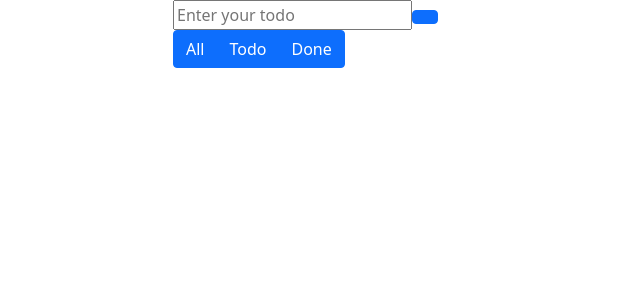
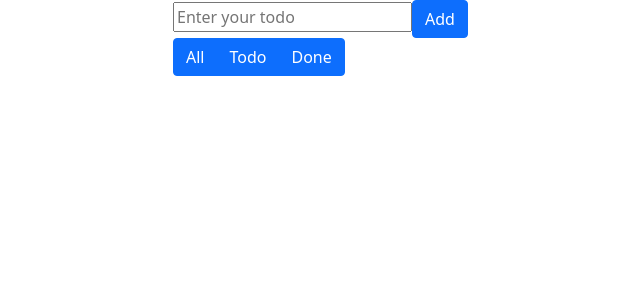
Before and after one commit to yozaam/todo, a React (Create React App) app in the folder frontend/: page / in a window 1280 px wide. Shown: the top 300 px of the page, without its empty margins (147-787 px from the left). Built offline with nearby package versions, Linux system fonts and the light colour scheme.

Commit message:
Add todo using "add" button (or keypress enter)

```diff
--- a/frontend/src/components/InputItem.tsx
+++ b/frontend/src/components/InputItem.tsx
@@ -9,7 +9,7 @@ const InputItem = ({newItemText, setnewItemText, addItemToList}) => {
                 onKeyDown={e => e.key === 'Enter' && addItemToList()} // if "enter"
                 type="text" placeholder="Enter your todo"
             />
-            <Button onClick={addItemToList}></Button>
+            <Button onClick={addItemToList}>Add</Button>
         </>
     );
 }
```
